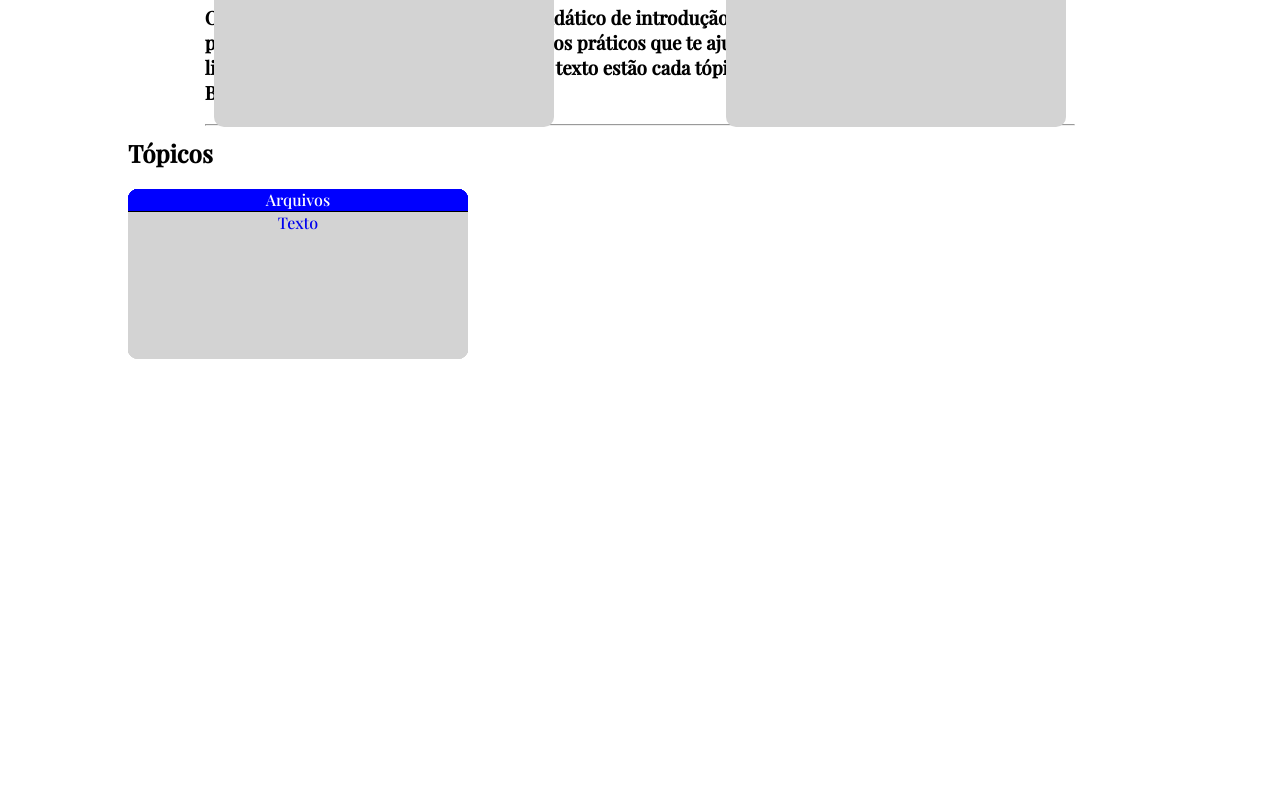
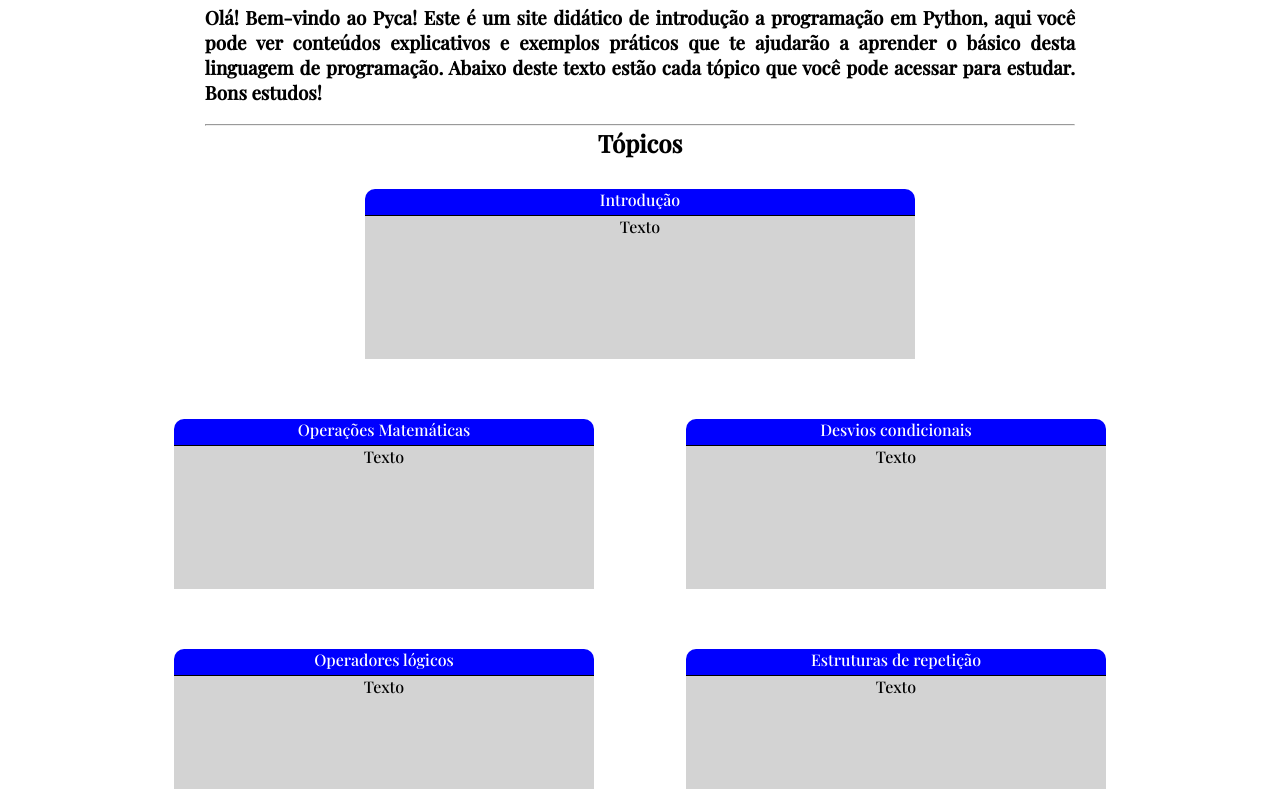
Before and after one commit to A-Weine/site-i3, a plain HTML site: page site/index.html in a window 1280 px wide. Shown: the part 225-1014 px from the top of the page. Before the commit the page ends 942 px from the top, so only its background shows below. Drawn offline with nearby package versions, Linux system fonts and the light colour scheme.

Commit message:
Update estilo.css

```diff
--- a/site/estilos/estilo.css
+++ b/site/estilos/estilo.css
@@ -5,8 +5,9 @@ body, html{
     width: 100%;
     height: 100%;
 }
-a{
+a, a:visited, a:hover, a:active{
 	text-decoration: none;
+	color: black;
 }
 .header{
   	background: #2146FF;
@@ -26,10 +27,8 @@ a{
 .container{
 	position: absolute;
 	margin: auto;
-	width: 340px;
+	width: 420px;
 	height: 170px;
-	display: inline-flex;
-	flex-direction: column;
 	overflow: hidden;
 }
 .ctopo{
@@ -49,21 +48,28 @@ a{
 	background-size: cover;
 	border-radius: 0 0 10px 10px;
 	text-align: center;
-	text-overflow: ellipsis;
 	overflow: hidden;
+	word-wrap: break-word;
 	height: 100%;
 }
-#container{
+.midctnr{
+	left: 50%;
+	transform: translateX(-50%);
+	width: 550px;
+}
+.leftctnr{
 	left: 0;
-	top:  5%;
 	margin-left: 25%;
-	transform: translateX(-50%)
+	transform: translateX(-50%);
 }
-#container2{
+.rightctnr{
 	right: 0;
-	top: 5%;
 	margin-right: 25%;
 	transform: translateX(+50%)
+}
+.cntblock{
+	position: relative;
+	height: 230px;
 }
 #intro{
 	width: 100%;
@@ -74,9 +80,15 @@ a{
 	width: 85%;
 	height: 100%;
 }
-#intxt{
+#intext{
 	text-align: justify;
-	color: black;
+}
+#btitle{
+	transform: translateY(-10px);
+	text-align: center;
+	margin: auto;
+	width: 20%;
+	border-radius: 15px;
 }
 h1{
 	text-align: center;
```
